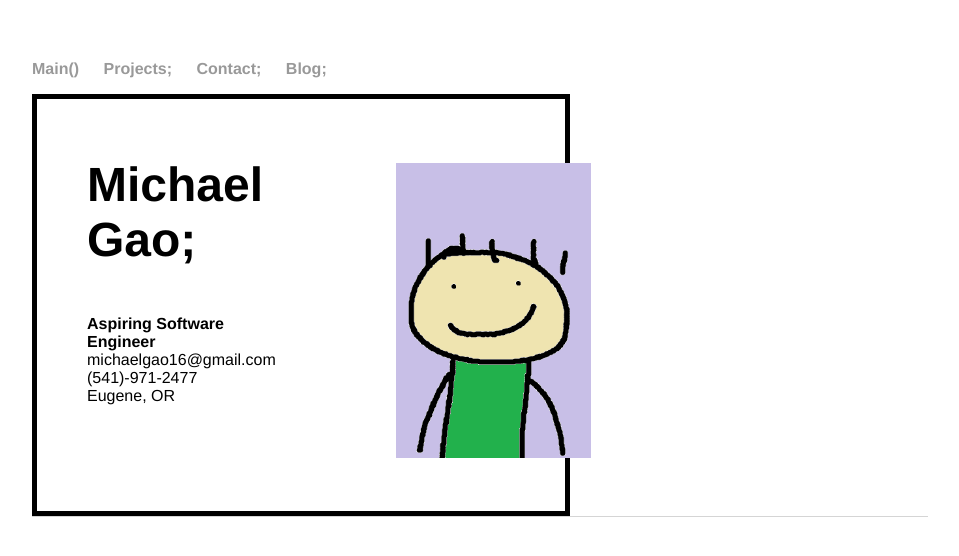
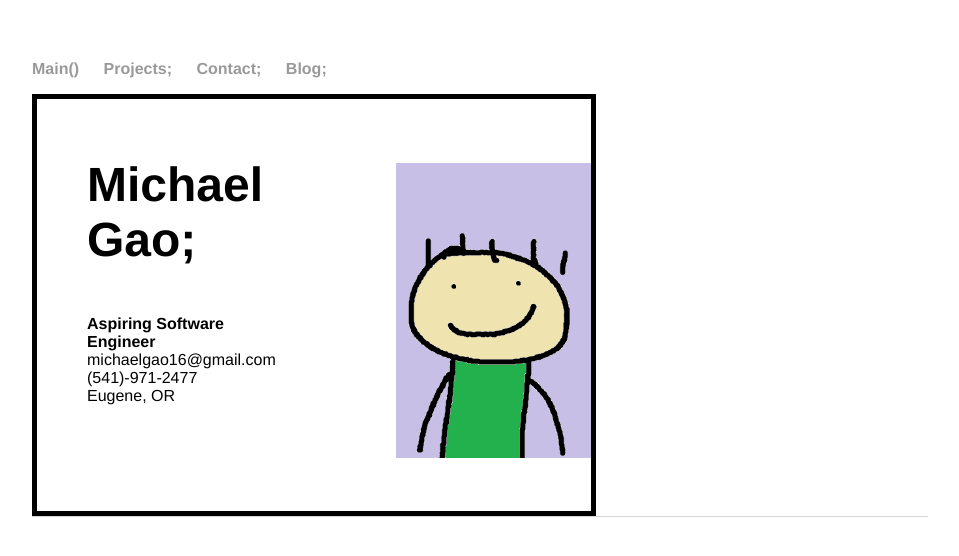
Before and after one commit to michael-c-gao/WebsiteOfMichael, a Jekyll site: the page built from contact/index.html, in a window 1280 px wide. Shown: the top 556 px of the page, without its empty margins (160-1119 px from the left). Built offline with Jekyll 4.4.1, drawn with Linux system fonts in a browser that asks for light colours.

Commit message:
Update index.html

```diff
--- a/contact/index.html
+++ b/contact/index.html
@@ -13,12 +13,12 @@ title: Contact Me
 		border: 0px solid black;
 	}
 		.parent{
-			width:60%;
+			width:63%;
 			height:auto;
 			padding-top:10px;
 			padding-bottom:20px;
 			padding-left:50px;
-			padding-right:5px;
+			padding-right:0px;
 			border: 5px solid black;
 			display:flex;
 		}
```
